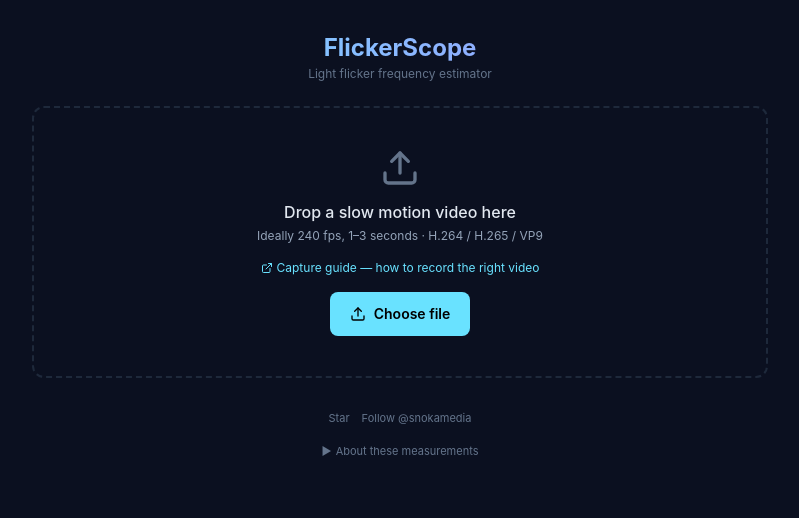
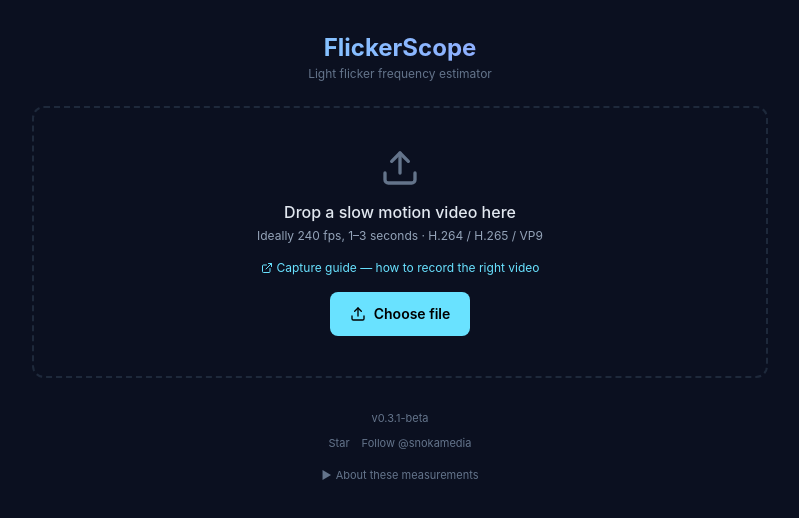
Before and after one commit to snokamedia/flickerscope, a React (Vite) app: page / in a window 1280 px wide. Shown: the top 518 px of the page, without its empty margins (240-1039 px from the left). Built offline with nearby package versions, Linux system fonts and the light colour scheme.

Commit message:
add version 0.3.1-beta to footer

```diff
--- a/package.json
+++ b/package.json
@@ -1,6 +1,6 @@
 {
   "name": "flickerscope",
-  "version": "0.1.0",
+  "version": "0.3.1-beta",
   "private": true,
   "type": "module",
   "scripts": {
--- a/src/components/PrivacyNotice.tsx
+++ b/src/components/PrivacyNotice.tsx
@@ -1,6 +1,9 @@
+import pkg from '../../package.json';
+
 export function PrivacyNotice() {
   return (
-    <div className="mt-8 flex flex-col items-center gap-3 text-center text-[11px] text-text-dim">
+    <div className="mt-8 flex flex-col items-center gap-2 text-center text-[11px] text-text-dim">
+      <span>v{pkg.version}</span>
       <div className="flex items-center gap-3">
         <a className="github-button" href="https://github.com/snokamedia/flickerscope" data-icon="octicon-star" data-size="large" data-show-count="true" aria-label="Star snokamedia/flickerscope on GitHub">Star</a>
         <a className="github-button" href="https://github.com/snokamedia" data-icon="octicon-follow" data-size="large" data-show-count="true" aria-label="Follow @snokamedia on GitHub">Follow @snokamedia</a>
```
